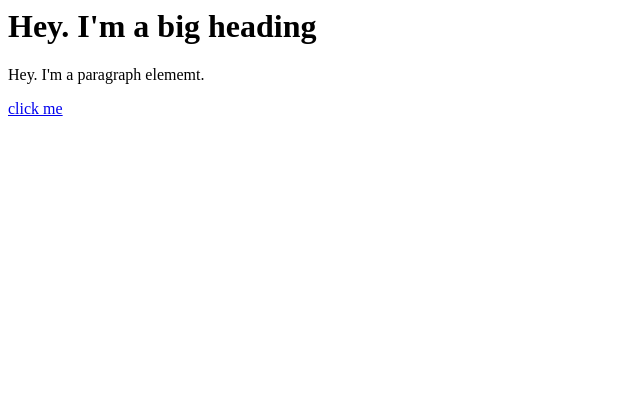
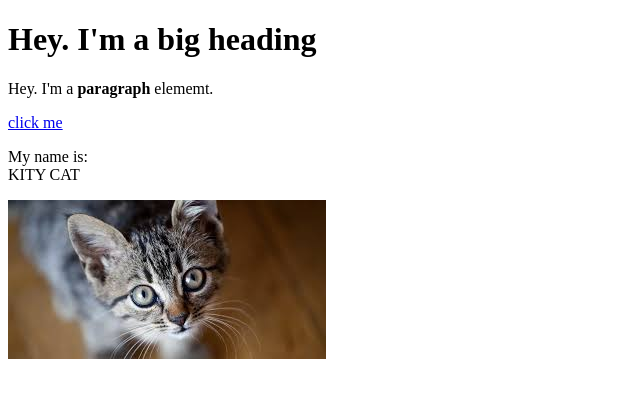
Before and after one commit to kthomf/cartoon-hero, a plain HTML site: page test.html in a window 1280 px wide. Shown: the whole page, without its empty margins (0-640 px from the left). Drawn offline with Linux system fonts and the light colour scheme.

Commit message:
added a cat image and  a few more elements

```diff
--- a/test.html
+++ b/test.html
@@ -1,3 +1,14 @@
-<h1>Hey. I'm a big heading</h1>
-<p>Hey. I'm a paragraph elememt.</p>
-<a href="https://google.com" target="_blank" title="Let's go to google">click me</a>
+<!DOCTYPE html>
+<html>
+<head>
+	<title> Test Page </title>
+</head>
+<body>
+	<h1>Hey. I'm a big heading</h1>
+	<p>Hey. I'm a <b>paragraph</b> elememt.</p>
+	<a href="https://google.com" target="_blank" title="Let's go to google">click me</a>
+	<p> My name is: <br>
+	KITY CAT</p>
+	<img src ="img/cat.jpeg" >
+</body>
+</html>
```
Also changed, not shown: img/cat.jpeg (added), 1 other file.
